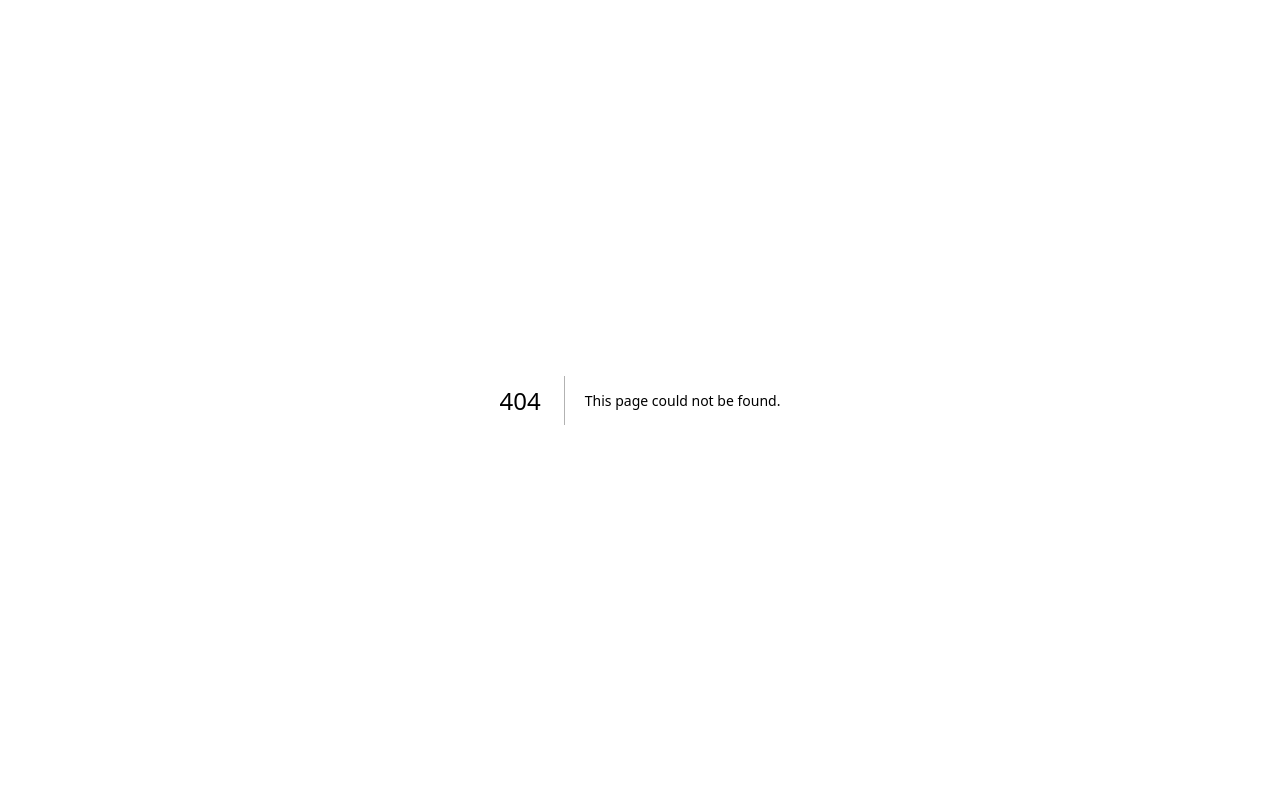
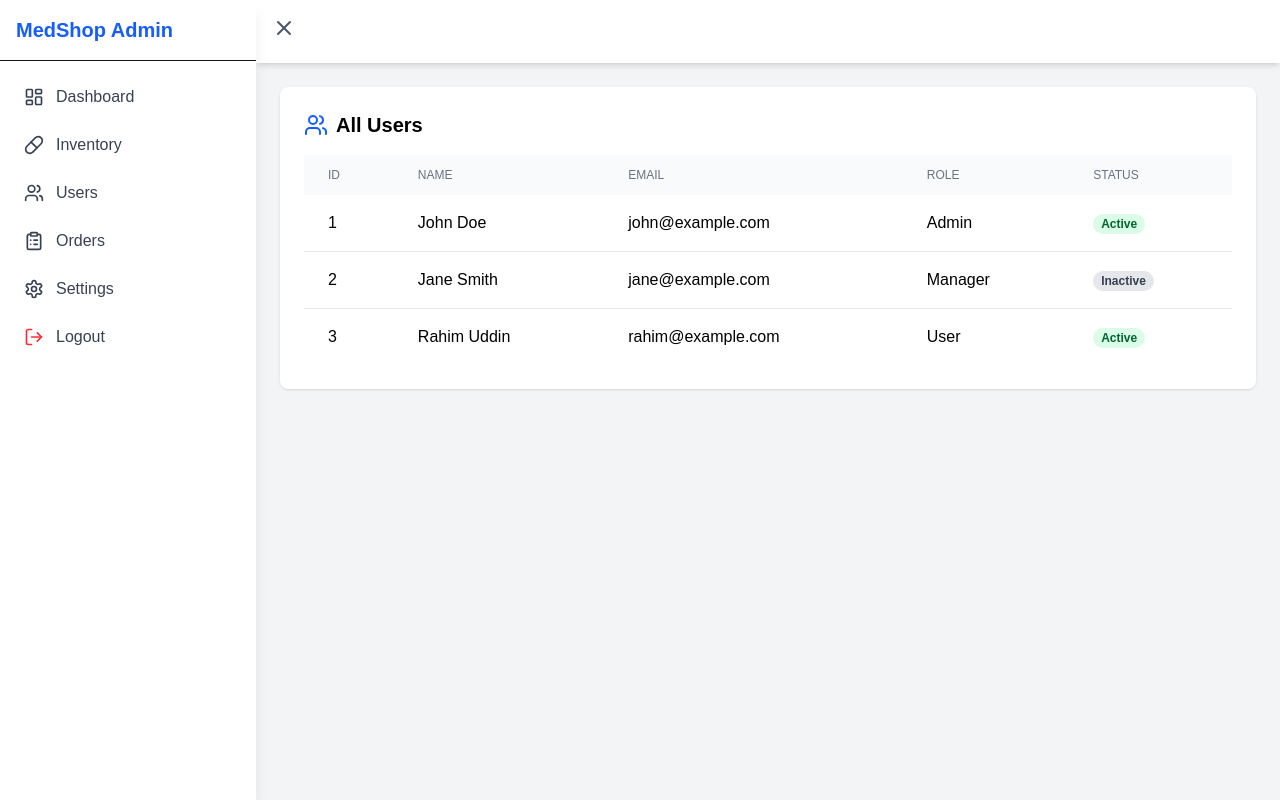
Before and after one commit to Medicine-Shop-Project/medicine-shop, a Next.js app: page /admin/user in a window 1280 px wide. Before the commit this address had no page. Built offline with nearby package versions, Linux system fonts and the light colour scheme.

Commit message:
Users and Orders add

```diff
--- a/app/admin/components/AdminLayout.tsx
+++ b/app/admin/components/AdminLayout.tsx
@@ -9,7 +9,8 @@ import {
     ClipboardList,
     Settings,
     Menu,
-    X
+    X,
+    LogOut, // 🔴 Logout icon added
 } from "lucide-react";
 
 interface AdminLayoutProps {
@@ -52,7 +53,7 @@ export default function AdminLayout({ children }: AdminLayoutProps) {
                         </li>
                         <li>
                             <Link
-                                href="/admin/users"
+                                href="/admin/user"
                                 className="flex items-center p-2 text-gray-700 hover:bg-blue-50 rounded-lg"
                             >
                                 <Users className="mr-3 h-5 w-5" />
@@ -75,6 +76,16 @@ export default function AdminLayout({ children }: AdminLayoutProps) {
                             >
                                 <Settings className="mr-3 h-5 w-5" />
                                 Settings
+                            </Link>
+                        </li>
+                        {/* 🔽 Logout option */}
+                        <li>
+                            <Link
+                                href="/"
+                                className="flex items-center p-2 text-gray-700 hover:bg-red-50 rounded-lg"
+                            >
+                                <LogOut className="mr-3 h-5 w-5 text-red-500" />
+                                Logout
                             </Link>
                         </li>
                     </ul>
--- a/app/admin/inventory/page.tsx
+++ b/app/admin/inventory/page.tsx
@@ -3,6 +3,7 @@
 
 import { useState } from "react";
 import AdminLayout from "../components/AdminLayout";
+
 import {
     Search,
     Plus,
@@ -60,7 +61,7 @@ export default function InventoryPage() {
                         <input
                             type="text"
                             placeholder="Search medicines..."
-                            className="w-full pl-10 pr-4 py-2 border rounded-lg focus:outline-none focus:ring-2 focus:ring-blue-400"
+                            className="text-black w-full pl-10 pr-4 py-2 border rounded-lg focus:outline-none focus:ring-2 focus:ring-blue-400"
                         />
                         <Search className="h-5 w-5 text-gray-400 absolute left-3 top-1/2 -translate-y-1/2" />
                     </div>
@@ -188,70 +189,105 @@ function ExpiryDate({ date }: { date: string }) {
 
 function AddMedicineModal({ onClose }: { onClose: () => void }) {
     return (
-        <div className="fixed inset-0 bg-gray-600 bg-opacity-50 flex items-center justify-center">
-            <div className="bg-white rounded-lg p-6 w-full max-w-lg">
-                <h2 className="text-black  text-xl font-bold mb-4">Add New Medicine</h2>
-                <form className="space-y-4">
-                    <div>
-                        <label className="block text-sm font-medium text-gray-700">Medicine Name</label>
+        <div className="fixed inset-0 bg-gray-600 bg-opacity-50 backdrop-blur-sm flex items-center justify-center">
+            <div className="bg-white rounded-xl p-8 w-full max-w-lg shadow-2xl transform transition-all">
+                <div className="flex items-center gap-3 mb-6">
+                    <div className="bg-blue-100 p-2 rounded-lg">
+                        <Plus className="h-6 w-6 text-blue-600" />
+                    </div>
+                    <h2 className="text-2xl font-bold text-gray-800">Add New Medicine</h2>
+                </div>
+
+                <form className="space-y-6">
+                    <div className="space-y-1">
+                        <label className="block text-sm font-semibold text-gray-700">Medicine Name</label>
                         <input
                             type="text"
-                            className="text-black mt-1 block w-full rounded-md border-gray-300 shadow-sm focus:border-blue-500 focus:ring-blue-500"
+                            placeholder="Enter medicine name"
+                            className="text-black mt-1 block w-full rounded-lg border border-gray-200 px-4 py-3
+                            shadow-sm focus:border-blue-500 focus:ring-2 focus:ring-blue-200 transition-all"
                         />
                     </div>
-                    <div className="grid grid-cols-2 gap-4">
-                        <div>
-                            <label className="block text-sm font-medium text-gray-700">Category</label>
-                            <select className="text-black mt-1 block w-full rounded-md border-gray-300 shadow-sm focus:border-blue-500 focus:ring-blue-500">
+
+                    <div className="grid grid-cols-2 gap-6">
+                        <div className="space-y-1">
+                            <label className="block text-sm font-semibold text-gray-700">Category</label>
+                            <select
+                                className="text-black mt-1 block w-full rounded-lg border border-gray-200 px-4 py-3
+                                shadow-sm focus:border-blue-500 focus:ring-2 focus:ring-blue-200 transition-all
+                                bg-white"
+                            >
+                                <option value="">Select category</option>
                                 <option>Pain Relief</option>
                                 <option>Antibiotics</option>
                                 <option>Cardiovascular</option>
                                 <option>Vitamins</option>
                             </select>
                         </div>
-                        <div>
-                            <label className="block text-sm font-medium text-gray-700">Manufacturer</label>
+                        <div className="space-y-1">
+                            <label className="block text-sm font-semibold text-gray-700">Manufacturer</label>
                             <input
                                 type="text"
-                                className="text-black mt-1 block w-full rounded-md border-gray-300 shadow-sm focus:border-blue-500 focus:ring-blue-500"
+                                placeholder="Enter manufacturer"
+                                className="text-black mt-1 block w-full rounded-lg border border-gray-200 px-4 py-3
+                                shadow-sm focus:border-blue-500 focus:ring-2 focus:ring-blue-200 transition-all"
                             />
                         </div>
                     </div>
-                    <div className="grid grid-cols-3 gap-4">
-                        <div>
-                            <label className="block text-sm font-medium text-gray-700">Stock</label>
-                            <input
-                                type="number"
-                                className="text-black  mt-1 block w-full rounded-md border-gray-300 shadow-sm focus:border-blue-500 focus:ring-blue-500"
-                            />
+
+                    <div className="grid grid-cols-3 gap-6">
+                        <div className="space-y-1">
+                            <label className="block text-sm font-semibold text-gray-700">Stock</label>
+                            <div className="relative">
+                                <input
+                                    type="number"
+                                    min="0"
+                                    placeholder="0"
+                                    className="text-black mt-1 block w-full rounded-lg border border-gray-200 px-4 py-3
+                                    shadow-sm focus:border-blue-500 focus:ring-2 focus:ring-blue-200 transition-all"
+                                />
+                                <span className="absolute right-3 top-1/2 -translate-y-1/2 text-gray-400 text-sm">
+                                    units
+                                </span>
+                            </div>
                         </div>
-                        <div>
-                            <label className="block text-sm font-medium text-gray-700">Price (₹)</label>
-                            <input
-                                type="number"
-                                step="0.01"
-                                className="text-black mt-1 block w-full rounded-md border-gray-300 shadow-sm focus:border-blue-500 focus:ring-blue-500"
-                            />
+                        <div className="space-y-1">
+                            <label className="block text-sm font-semibold text-gray-700">Price (₹)</label>
+                            <div className="relative">
+                                <span className="absolute left-3 top-1/2 -translate-y-1/2 text-gray-400">₹</span>
+                                <input
+                                    type="number"
+                                    step="0.01"
+                                    min="0"
+                                    placeholder="0.00"
+                                    className="text-black mt-1 block w-full rounded-lg border border-gray-200 pl-8 pr-4 py-3
+                                    shadow-sm focus:border-blue-500 focus:ring-2 focus:ring-blue-200 transition-all"
+                                />
+                            </div>
                         </div>
-                        <div>
-                            <label className="block text-sm font-medium text-gray-700">Expiry Date</label>
+                        <div className="space-y-1">
+                            <label className="block text-sm font-semibold text-gray-700">Expiry Date</label>
                             <input
                                 type="date"
-                                className="text-black mt-1 block w-full rounded-md border-gray-300 shadow-sm focus:border-blue-500 focus:ring-blue-500"
+                                className="text-black mt-1 block w-full rounded-lg border border-gray-200 px-4 py-3
+                                shadow-sm focus:border-blue-500 focus:ring-2 focus:ring-blue-200 transition-all"
                             />
                         </div>
                     </div>
-                    <div className="flex justify-end gap-4 mt-6">
+
+                    <div className="flex justify-end gap-4 mt-8 pt-4 border-t">
                         <button
                             type="button"
                             onClick={onClose}
-                            className="px-4 py-2 text-sm font-medium text-gray-700 bg-gray-100 hover:bg-gray-200 rounded-md"
+                            className="px-6 py-2.5 text-sm font-medium text-gray-700 bg-gray-50 hover:bg-gray-100
+                            rounded-lg border border-gray-200 transition-colors duration-200"
                         >
                             Cancel
                         </button>
                         <button
                             type="submit"
-                            className="px-4 py-2 text-sm font-medium text-white bg-blue-600 hover:bg-blue-700 rounded-md"
+                            className="px-6 py-2.5 text-sm font-medium text-white bg-blue-600 hover:bg-blue-700
+                            rounded-lg shadow-sm hover:shadow-md transition-all duration-200"
                         >
                             Add Medicine
                         </button>
--- /dev/null
+++ b/app/admin/orders/page.tsx
@@ -0,0 +1,75 @@
+"use client";
+
+import AdminLayout from "../components/AdminLayout";
+import { ClipboardList } from "lucide-react";
+
+export default function OrdersPage() {
+    // Mock order data
+    const orders = [
+        {
+            id: "#ORD-001",
+            customer: "John Doe",
+            amount: "৳1,200",
+            status: "Completed",
+        },
+        {
+            id: "#ORD-002",
+            customer: "Ahmad Sobur",
+            amount: "৳12,000",
+            status: "Pending",
+        },
+        {
+            id: "#ORD-003",
+            customer: "Badhon Haldar",
+            amount: "৳360",
+            status: "Refunded",
+        },
+    ];
+
+    // Color status mapping
+    const statusColor = {
+        Completed: "bg-green-100 text-green-800",
+        Pending: "bg-yellow-100 text-yellow-800",
+        Refunded: "bg-red-100 text-red-800",
+    };
+
+    // @ts-ignore
+    return (
+        <AdminLayout>
+            <div className="bg-white rounded-lg shadow p-6">
+                <div className="flex items-center mb-4">
+                    <ClipboardList className="h-6 w-6 text-blue-600 mr-2" />
+                    <h2 className="text-xl font-semibold text-black">All Orders</h2>
+                </div>
+                <div className="overflow-x-auto">
+                    <table className="min-w-full table-auto">
+                        <thead className="bg-gray-50">
+                        <tr>
+                            <th className="px-6 py-3 text-left text-xs font-medium text-gray-500 uppercase">Order ID</th>
+                            <th className="px-6 py-3 text-left text-xs font-medium text-gray-500 uppercase">Customer</th>
+                            <th className="px-6 py-3 text-left text-xs font-medium text-gray-500 uppercase">Amount</th>
+                            <th className="px-6 py-3 text-left text-xs font-medium text-gray-500 uppercase">Status</th>
+                        </tr>
+                        </thead>
+                        <tbody className="bg-white divide-y divide-gray-200">
+                        {orders.map((order) => (
+                            <tr key={order.id}>
+                                <td className="px-6 py-4 whitespace-nowrap text-black">{order.id}</td>
+                                <td className="px-6 py-4 whitespace-nowrap text-black">{order.customer}</td>
+                                <td className="px-6 py-4 whitespace-nowrap text-black">{order.amount}</td>
+                                <td className="px-6 py-4 whitespace-nowrap">
+                    <span
+                        className={`px-2 inline-flex text-xs leading-5 font-semibold rounded-full ${statusColor[order.status] || "bg-gray-100 text-gray-700"}`}
+                    >
+                      {order.status}
+                    </span>
+                                </td>
+                            </tr>
+                        ))}
+                        </tbody>
+                    </table>
+                </div>
+            </div>
+        </AdminLayout>
+    );
+}
--- /dev/null
+++ b/app/admin/user/page.tsx
@@ -0,0 +1,69 @@
+"use client";
+
+import AdminLayout from "../components/AdminLayout";
+import { Users } from "lucide-react";
+
+export default function UserPage() {
+    // Mock data for demonstration
+    const users = [
+        { id: 1, name: "John Doe", email: "john@example.com", role: "Admin", status: "Active" },
+        { id: 2, name: "Jane Smith", email: "jane@example.com", role: "Manager", status: "Inactive" },
+        { id: 3, name: "Rahim Uddin", email: "rahim@example.com", role: "User", status: "Active" },
+    ];
+
+    return (
+        <AdminLayout>
+            <div className="bg-white rounded-lg shadow p-6">
+                <div className="flex items-center mb-4">
+                    <Users className="h-6 w-6 text-blue-600 mr-2" />
+                    <h2 className="text-xl font-semibold text-black">All Users</h2>
+                </div>
+                <div className="overflow-x-auto">
+                    <table className="min-w-full table-auto">
+                        <thead className="bg-gray-50">
+                        <tr>
+                            <th className="px-6 py-3 text-left text-xs font-medium text-gray-500 uppercase">
+                                ID
+                            </th>
+                            <th className="px-6 py-3 text-left text-xs font-medium text-gray-500 uppercase">
+                                Name
+                            </th>
+                            <th className="px-6 py-3 text-left text-xs font-medium text-gray-500 uppercase">
+                                Email
+                            </th>
+                            <th className="px-6 py-3 text-left text-xs font-medium text-gray-500 uppercase">
+                                Role
+                            </th>
+                            <th className="px-6 py-3 text-left text-xs font-medium text-gray-500 uppercase">
+                                Status
+                            </th>
+                        </tr>
+                        </thead>
+                        <tbody className="bg-white divide-y divide-gray-200">
+                        {users.map((user) => (
+                            <tr key={user.id}>
+                                <td className="px-6 py-4 whitespace-nowrap text-black">{user.id}</td>
+                                <td className="px-6 py-4 whitespace-nowrap text-black">{user.name}</td>
+                                <td className="px-6 py-4 whitespace-nowrap text-black">{user.email}</td>
+                                <td className="px-6 py-4 whitespace-nowrap text-black">{user.role}</td>
+                                <td className="px-6 py-4 whitespace-nowrap">
+                    <span
+                        className={`px-2 inline-flex text-xs leading-5 font-semibold rounded-full
+                        ${
+                            user.status === "Active"
+                                ? "bg-green-100 text-green-800"
+                                : "bg-gray-200 text-gray-700"
+                        }`}
+                    >
+                      {user.status}
+                    </span>
+                                </td>
+                            </tr>
+                        ))}
+                        </tbody>
+                    </table>
+                </div>
+            </div>
+        </AdminLayout>
+    );
+}
```
